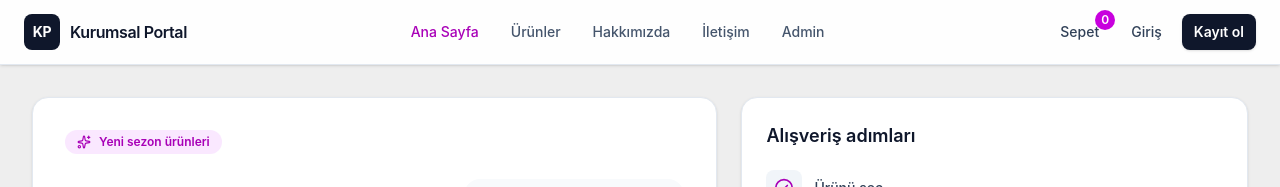
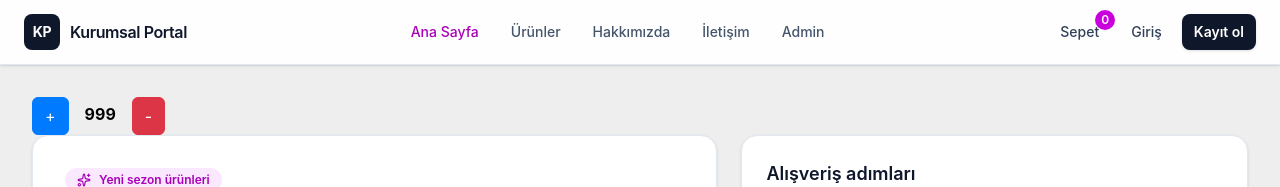
Before and after one commit to eminbasbayan/26-1-rb, a React (Vite) app: page / in a window 1280 px wide. Shown: the top 187 px of the page. Built offline with nearby package versions, Linux system fonts and the light colour scheme; no server answers.

Commit message:
useDispatch, useSelector kullanımı

```diff
--- a/src/components/Counter.jsx
+++ b/src/components/Counter.jsx
@@ -1,26 +1,21 @@
-import { useEffect, useState } from 'react';
+import Button from './UI/Button';
+import { arttir, azalt } from '../redux/counterSlice';
+import { useDispatch, useSelector } from 'react-redux';
 
 function Counter() {
-  const [count, setCount] = useState(0);
-  const [title, setTitle] = useState('Emre');
-
-  /*   useEffect(() => {
-    console.log("Component DOM'a ilk yüklendiğinde çalışır!");
-  }, []); */
-
-  useEffect(() => {
-    console.log("Component DOM'a ilk yüklendiğinde ve deps array içine yazılanlar değiştiğinde çalışır!");
-  }, [title, count]);
+  /*   const [, setCount] = useState(0); */
+  const { count } = useSelector((state) => state.counter);
+  const dispatch = useDispatch();
 
   return (
     <div className="counter">
-      <strong>{title}</strong>
-      <br />
-      <button onClick={() => setTitle('Emin')}>İsmi Değiştir</button>
-      <br />
-      <button onClick={() => setCount(count + 1)}>+</button>
-      <strong>{count}</strong>
-      <button onClick={() => setCount(count - 1)}>-</button>
+      <Button variant={'primary'} onClick={() => dispatch(arttir())}>
+        +
+      </Button>
+      <strong className="mx-4">{count}</strong>
+      <Button variant={'danger'} onClick={() => dispatch(azalt())}>
+        -
+      </Button>
     </div>
   );
 }
--- a/src/pages/HomePage.jsx
+++ b/src/pages/HomePage.jsx
@@ -1,6 +1,7 @@
 import { useEffect, useState } from 'react';
 import { Link } from 'react-router';
 import { ArrowRight, CheckCircle2, Package, ShieldCheck, ShoppingCart, Sparkles } from 'lucide-react';
+import Counter from '../components/Counter';
 
 const categoryLinks = [
   'Elektronik',
@@ -39,6 +40,7 @@ const HomePage = () => {
 
   return (
     <section className="mx-auto w-full max-w-7xl px-4 py-8 sm:px-6 lg:px-8">
+      <Counter />
       <div className="grid gap-6 lg:grid-cols-[1.15fr_0.85fr]">
         <div className="rounded-2xl border border-slate-200 bg-white p-6 shadow-sm sm:p-8">
           <span className="inline-flex w-fit items-center gap-2 rounded-full bg-fuchsia-100 px-3 py-1 text-xs font-semibold text-fuchsia-700">
--- a/src/redux/counterSlice.js
+++ b/src/redux/counterSlice.js
@@ -3,13 +3,17 @@ import { createSlice } from '@reduxjs/toolkit';
 const counterSlice = createSlice({
   name: 'counter',
   initialState: {
-    count: 0,
+    count: 999,
   },
   reducers: {
     arttir: (state) => {
       state.count += 1;
     },
+    azalt: (state) => {
+      state.count -= 1;
+    },
   },
 });
 
+export const { arttir, azalt } = counterSlice.actions;
 export default counterSlice.reducer;
```
